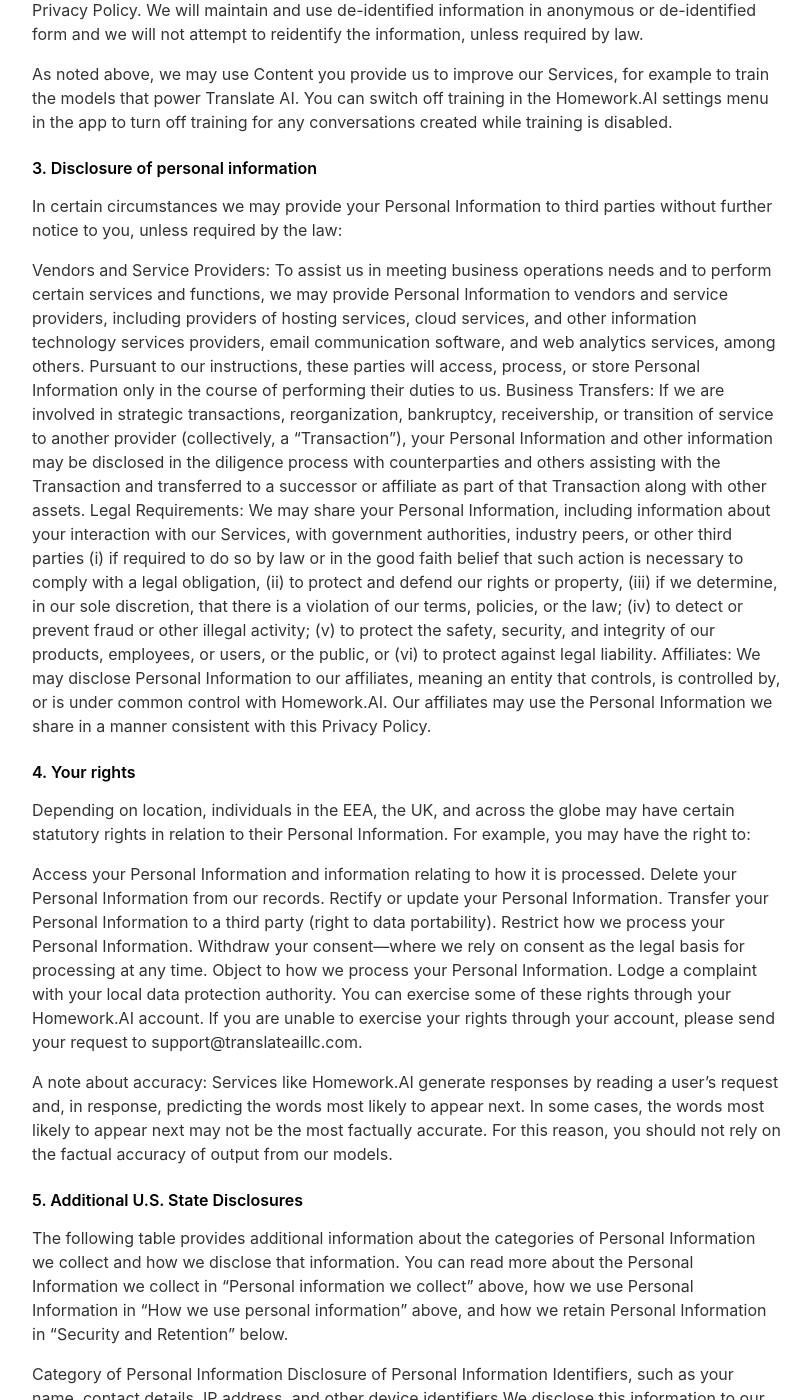
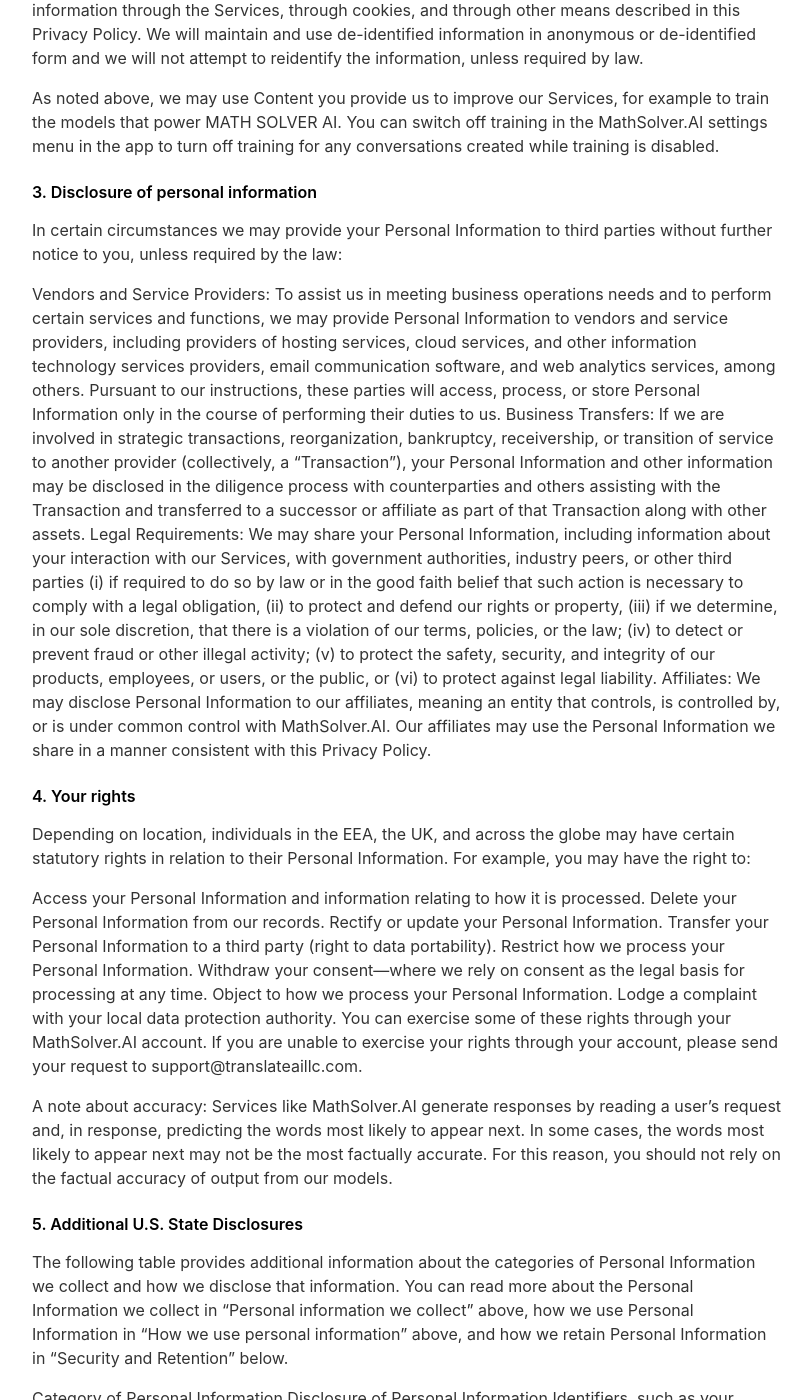
Before and after one commit to solverai/solverai-web, a Jekyll site: the page built from _pages/privacypolicy.md, in a window 1280 px wide and 1400 px high, scrolled down 1646 px. Shown: the whole window, without its empty margins (233-1045 px from the left). Built offline with Jekyll 4.4.1, drawn with Linux system fonts in a browser that asks for light colours; nearby versions of some CDN libraries; some of the changed text lies outside the part shown.

Commit message:
初步 完成mathsolver的app网站

```diff
--- a/_config.yml
+++ b/_config.yml
@@ -13,7 +13,7 @@
 app_icon                                  : assets/applogo.png                        # Automatically populates if not set and if iOS app ID is set.  Otherwise enter path to icon file manually.
 app_name                                  : MathSolver.AI            # Automatically populates if not set and if iOS app ID is set.  Otherwise enter manually.
 app_price                                 :                                           # Automatically populates if not set and if iOS app ID is set.  Otherwise enter manually.
-app_description                           : Smart AI, Learning Made Easy
+app_description                           : Intelligent Mathematics Problem Solving for Effortless Learning
 
 enable_smart_app_banner                   : true                                      # Set to true to show a smart app banner at top of page on mobile devices.
 
--- a/_pages/privacypolicy.md
+++ b/_pages/privacypolicy.md
@@ -6,7 +6,7 @@
 
 # Privacy Policy
 
-We at Translate AI, Inc. (together with our affiliates, “Translate AI”, “we”, “our” or “us”) respect your privacy and are strongly committed to keeping secure any information we obtain from you or about you. This Privacy Policy describes our practices with respect to Personal Information we collect from or about you when you use our website, applications, and services (collectively, “Services”).
+We at MATH SOLVER AI, LLC. (together with our affiliates, “MATH SOLVER AI”, “we”, “our” or “us”) respect your privacy and are strongly committed to keeping secure any information we obtain from you or about you. This Privacy Policy describes our practices with respect to Personal Information we collect from or about you when you use our website, applications, and services (collectively, “Services”).
 
 #### 1. Personal information we collect
 We collect personal information relating to you (“Personal Information”) as follows:
@@ -36,7 +36,7 @@
 To comply with legal obligations and legal process and to protect our rights, privacy, safety, or property, and/or that of our affiliates, you, or other third parties.
 Aggregated or De-Identified Information. We may aggregate or de-identify Personal Information so that it may no longer be used to identify you and use such information to analyze the effectiveness of our Services, to improve and add features to our Services, to conduct research and for other similar purposes. In addition, from time to time, we may analyze the general behavior and characteristics of users of our Services and share aggregated information like general user statistics with third parties, publish such aggregated information or make such aggregated information generally available. We may collect aggregated information through the Services, through cookies, and through other means described in this Privacy Policy. We will maintain and use de-identified information in anonymous or de-identified form and we will not attempt to reidentify the information, unless required by law.
 
-As noted above, we may use Content you provide us to improve our Services, for example to train the models that power Translate AI. You can switch off training in the Homework.AI settings menu in the app to turn off training for any conversations created while training is disabled.
+As noted above, we may use Content you provide us to improve our Services, for example to train the models that power MATH SOLVER AI. You can switch off training in the MathSolver.AI settings menu in the app to turn off training for any conversations created while training is disabled.
 
 #### 3. Disclosure of personal information
 In certain circumstances we may provide your Personal Information to third parties without further notice to you, unless required by the law:
@@ -44,7 +44,7 @@
 Vendors and Service Providers: To assist us in meeting business operations needs and to perform certain services and functions, we may provide Personal Information to vendors and service providers, including providers of hosting services, cloud services, and other information technology services providers, email communication software, and web analytics services, among others. Pursuant to our instructions, these parties will access, process, or store Personal Information only in the course of performing their duties to us.
 Business Transfers: If we are involved in strategic transactions, reorganization, bankruptcy, receivership, or transition of service to another provider (collectively, a “Transaction”), your Personal Information and other information may be disclosed in the diligence process with counterparties and others assisting with the Transaction and transferred to a successor or affiliate as part of that Transaction along with other assets.
 Legal Requirements: We may share your Personal Information, including information about your interaction with our Services, with government authorities, industry peers, or other third parties (i) if required to do so by law or in the good faith belief that such action is necessary to comply with a legal obligation, (ii) to protect and defend our rights or property, (iii) if we determine, in our sole discretion, that there is a violation of our terms, policies, or the law; (iv) to detect or prevent fraud or other illegal activity; (v) to protect the safety, security, and integrity of our products, employees, or users, or the public, or (vi) to protect against legal liability.
-Affiliates: We may disclose Personal Information to our affiliates, meaning an entity that controls, is controlled by, or is under common control with Homework.AI. Our affiliates may use the Personal Information we share in a manner consistent with this Privacy Policy.
+Affiliates: We may disclose Personal Information to our affiliates, meaning an entity that controls, is controlled by, or is under common control with MathSolver.AI. Our affiliates may use the Personal Information we share in a manner consistent with this Privacy Policy.
 #### 4. Your rights
 Depending on location, individuals in the EEA, the UK, and across the globe may have certain statutory rights in relation to their Personal Information. For example, you may have the right to:
 
@@ -56,9 +56,9 @@
 Withdraw your consent—where we rely on consent as the legal basis for processing at any time.
 Object to how we process your Personal Information.
 Lodge a complaint with your local data protection authority.
-You can exercise some of these rights through your Homework.AI account. If you are unable to exercise your rights through your account, please send your request to support@translateaillc.com.
+You can exercise some of these rights through your MathSolver.AI account. If you are unable to exercise your rights through your account, please send your request to support@translateaillc.com.
 
-A note about accuracy: Services like Homework.AI generate responses by reading a user’s request and, in response, predicting the words most likely to appear next. In some cases, the words most likely to appear next may not be the most factually accurate. For this reason, you should not rely on the factual accuracy of output from our models.
+A note about accuracy: Services like MathSolver.AI generate responses by reading a user’s request and, in response, predicting the words most likely to appear next. In some cases, the words most likely to appear next may not be the most factually accurate. For this reason, you should not rely on the factual accuracy of output from our models.
 
 #### 5. Additional U.S. State Disclosures
 The following table provides additional information about the categories of Personal Information we collect and how we disclose that information. You can read more about the Personal Information we collect in “Personal information we collect” above, how we use Personal Information in “How we use personal information” above, and how we retain Personal Information in “Security and Retention” below.
@@ -86,9 +86,9 @@
 Appeals. Depending on where you live, you may have the right to appeal a decision we make relating to requests to exercise your rights under applicable local law. To appeal a decision, please send your request to support@translateaillc.com.
 
 #### 6.  Children
-Our Service is not directed to children under the age of 13. Homework.AI does not knowingly collect Personal Information from children under the age of 13. If you have reason to believe that a child under the age of 13 has provided Personal Information to Homework.AI through the Service, please email us at support@translateaillc.com. We will investigate any notification and if appropriate, delete the Personal Information from our systems. If you are 13 or older, but under 18, you must have consent from your parent or guardian to use our Services.
+Our Service is not directed to children under the age of 13. MathSolver.AI does not knowingly collect Personal Information from children under the age of 13. If you have reason to believe that a child under the age of 13 has provided Personal Information to MathSolver.AI through the Service, please email us at support@translateaillc.com. We will investigate any notification and if appropriate, delete the Personal Information from our systems. If you are 13 or older, but under 18, you must have consent from your parent or guardian to use our Services.
 #### 7.  Links to other websites
-The Service may contain links to other websites not operated or controlled by Homework.AI, including social media services (“Third Party Sites”). The information that you share with Third Party Sites will be governed by the specific privacy policies and terms of service of the Third Party Sites and not by this Privacy Policy. By providing these links we do not imply that we endorse or have reviewed these sites. Please contact the Third Party Sites directly for information on their privacy practices and policies.
+The Service may contain links to other websites not operated or controlled by MathSolver.AI, including social media services (“Third Party Sites”). The information that you share with Third Party Sites will be governed by the specific privacy policies and terms of service of the Third Party Sites and not by this Privacy Policy. By providing these links we do not imply that we endorse or have reviewed these sites. Please contact the Third Party Sites directly for information on their privacy practices and policies.
 #### 8.  Security and Retention
 We implement commercially reasonable technical, administrative, and organizational measures to protect Personal Information both online and offline from loss, misuse, and unauthorized access, disclosure, alteration, or destruction. However, no Internet or email transmission is ever fully secure or error free. In particular, email sent to or from us may not be secure. Therefore, you should take special care in deciding what information you send to us via the Service or email. In addition, we are not responsible for circumvention of any privacy settings or security measures contained on the Service, or third-party websites.
 
```
Also changed, not shown: _pages/terms-of-use.md (+6 -6 lines), assets/screenshot/1.png, assets/screenshot/3.png.
